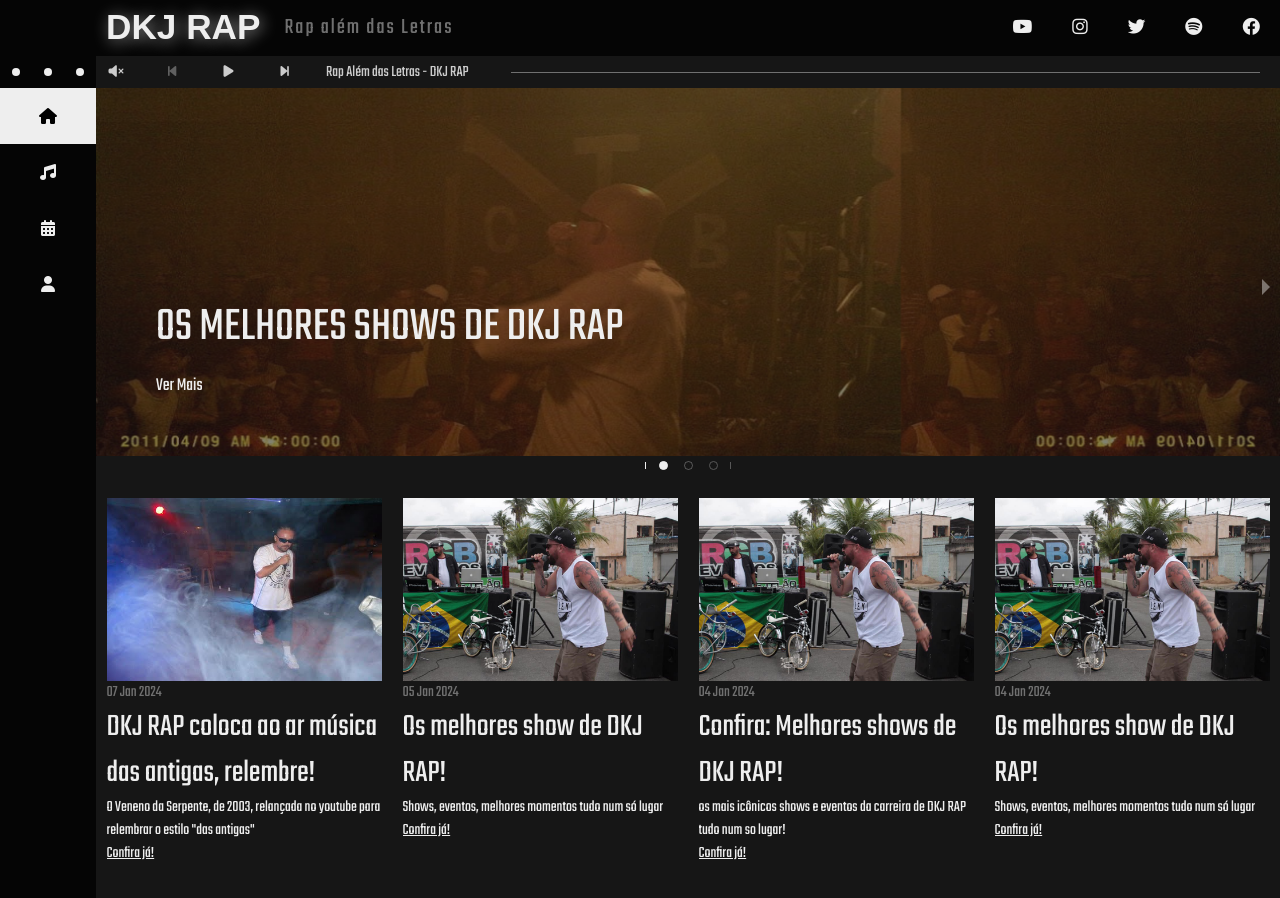
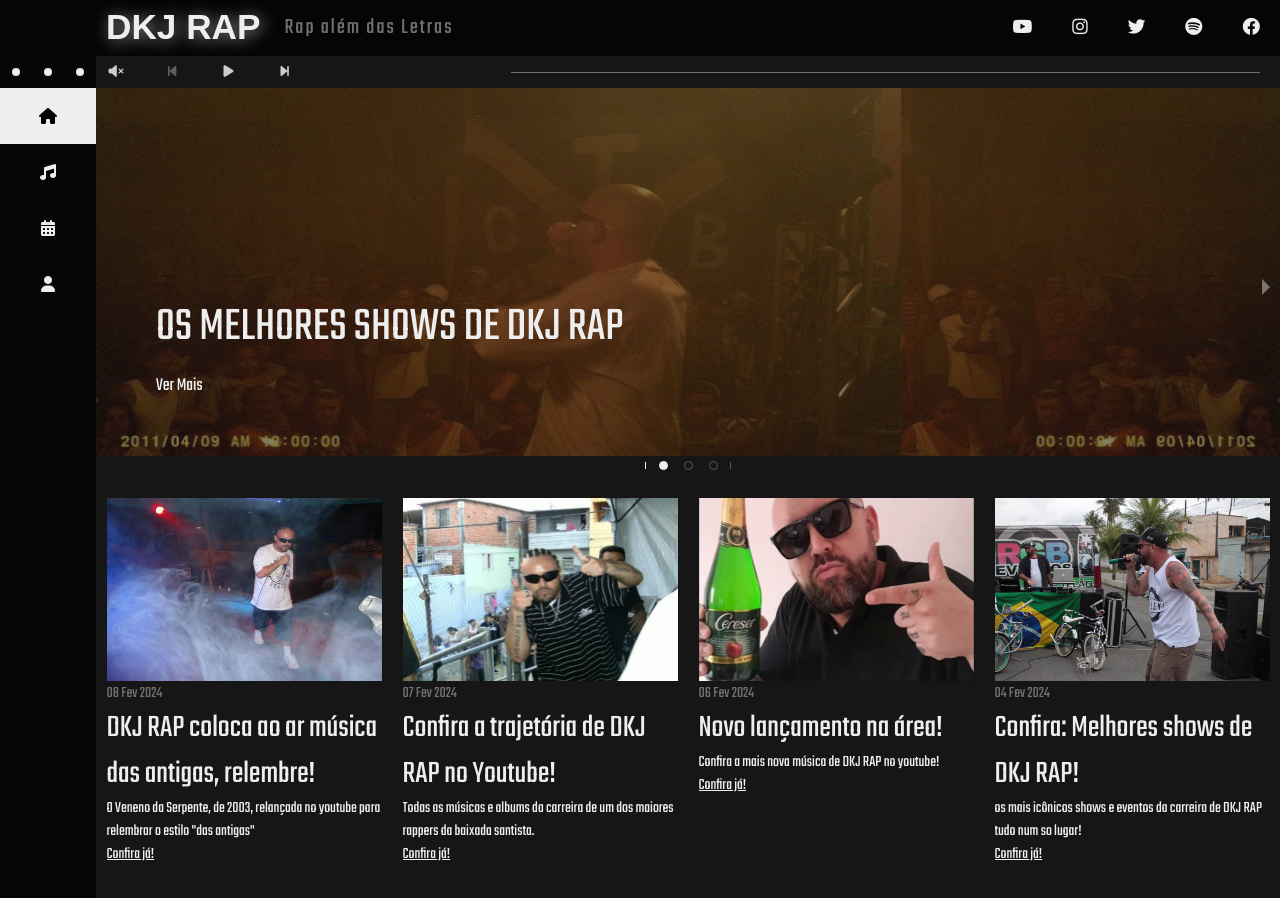
Before and after one commit to TerryKrom/dkjrap, a React (Vite) app in the folder hiphop-website/: page / in a window 1280 px wide. Built offline with nearby package versions, Linux system fonts and the light colour scheme; a web font is replaced by a local one.

Commit message:
cardData updated, assets added

```diff
--- a/hiphop-website/src/assets/cardData.jsx
+++ b/hiphop-website/src/assets/cardData.jsx
@@ -1,35 +1,37 @@
 import img01 from '../assets/cardImages/img01.jpg';
 import img02 from '../assets/cardImages/img02.jpg';
+import img03 from '../assets/cardImages/img03.jpg';
+import img04 from '../assets/cardImages/img04.png';
 
 const MainCardsData = () => {
   const cardsData = [
     {
-      date: '04-01-2024',
+      date: '04-02-2024',
       img: img01,
       title: 'Confira: Melhores shows de DKJ RAP!',
       text: 'os mais icônicos shows e eventos da carreira de DKJ RAP tudo num so lugar!',
       src: '/shows',
     },
     {
-        date: '07-01-2024',
+        date: '08-02-2024',
         img: img02,
         title: 'DKJ RAP coloca ao ar música das antigas, relembre!',
         text: 'O Veneno da Serpente, de 2003, relançada no youtube para relembrar o estilo "das antigas"',
         src: 'https://www.youtube.com/watch?v=6GJUPvXF9A0',
       },
       {
-        date: '04-01-2024',
-        img: img01,
-        title: 'Os melhores show de DKJ RAP!',
-        text: 'Shows, eventos, melhores momentos tudo num só lugar',
-        src: '#',
+        date: '07-02-2024',
+        img: img03,
+        title: 'Confira a trajetória de DKJ RAP no Youtube!',
+        text: 'Todas as músicas e albums da carreira de um dos maiores rappers da baixada santista.',
+        src: 'https://youtube.com/@DkjRapNacional',
       },
       {
-        date: '05-01-2024',
-        img: img01,
-        title: 'Os melhores show de DKJ RAP!',
-        text: 'Shows, eventos, melhores momentos tudo num só lugar',
-        src: '#',
+        date: '06-02-2024',
+        img: img04,
+        title: 'Novo lançamento na área!',
+        text: 'Confira a mais nova música de DKJ RAP no youtube!',
+        src: 'https://youtube.com/watch?v=y82Jgyrzjy4',
       },
     // Adicione mais objetos conforme necessário
   ];
--- a/hiphop-website/src/components/audioPlayer.jsx
+++ b/hiphop-website/src/components/audioPlayer.jsx
@@ -75,7 +75,7 @@
       <button onClick={() => handleNextTrack(document.querySelector('audio'))}>
         <span className="fa fa-forward-step"></span>
       </button>
-      <p className='song-title'>{tracks[currentTrackIndex].title}</p>
+      <marquee className='song-title'>{tracks[currentTrackIndex].title}</marquee>
     </div>
   );
 };
--- a/hiphop-website/src/components/carousel.jsx
+++ b/hiphop-website/src/components/carousel.jsx
@@ -17,7 +17,7 @@
         target: ''
     },
     {
-        title: "DKJ RAP: O veneno da serpente no YT!",
+        title: "DKJ RAP: O veneno da serpente no Youtube!",
         subtitle: "Confira Já",
         image: image2,
         src: 'https://www.youtube.com/watch?v=6GJUPvXF9A0',
--- a/hiphop-website/src/components/mainCard.css
+++ b/hiphop-website/src/components/mainCard.css
@@ -11,6 +11,7 @@
 .main-card-body{
     width: 100%;
     height: 100%;
+    max-height: 13.5rem;
 }
 
 .main-card img{
```
Also changed, not shown: hiphop-website/src/assets/cardImages/img03.jpg (added), hiphop-website/src/assets/cardImages/img04.png (added).
